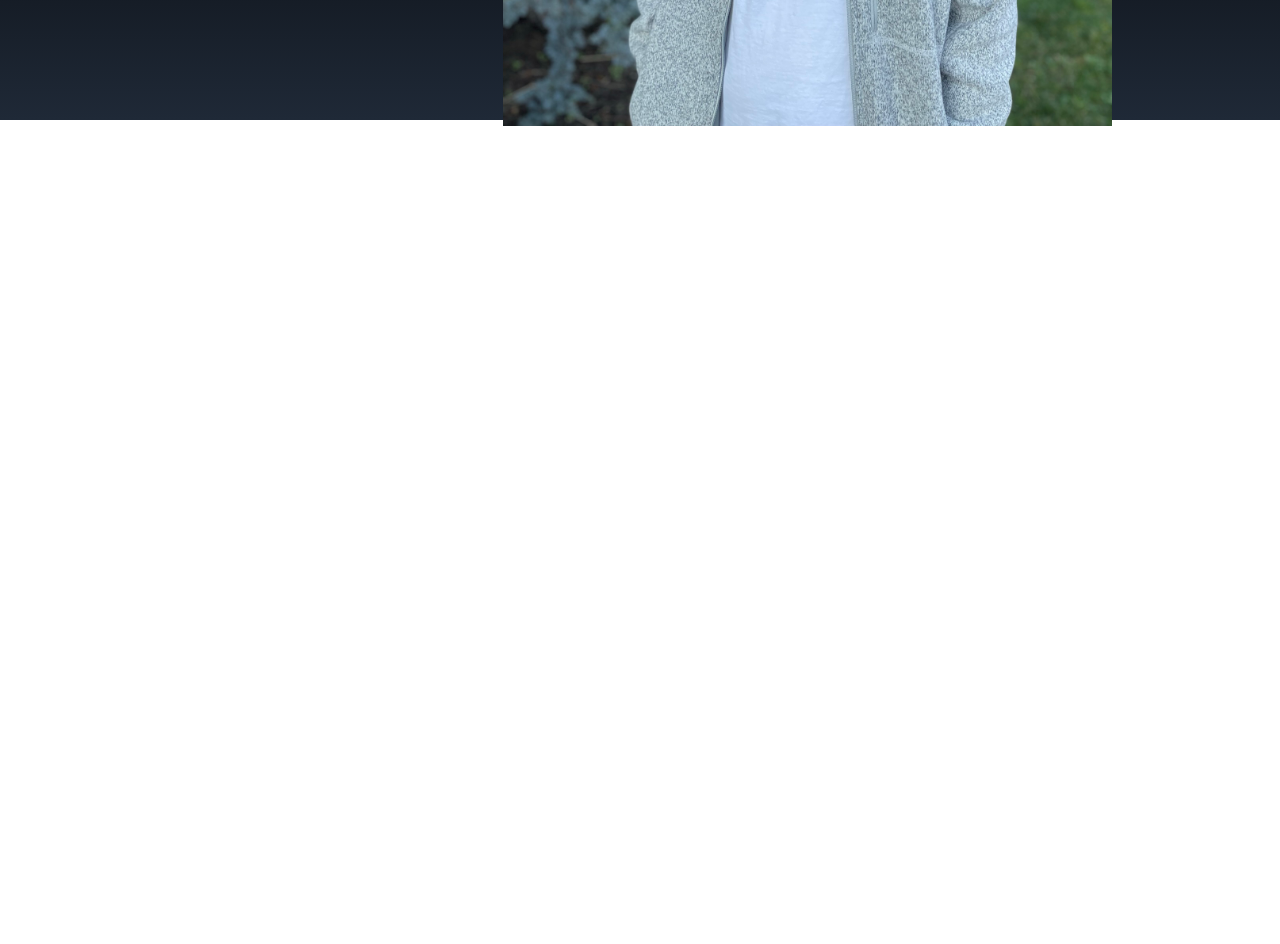
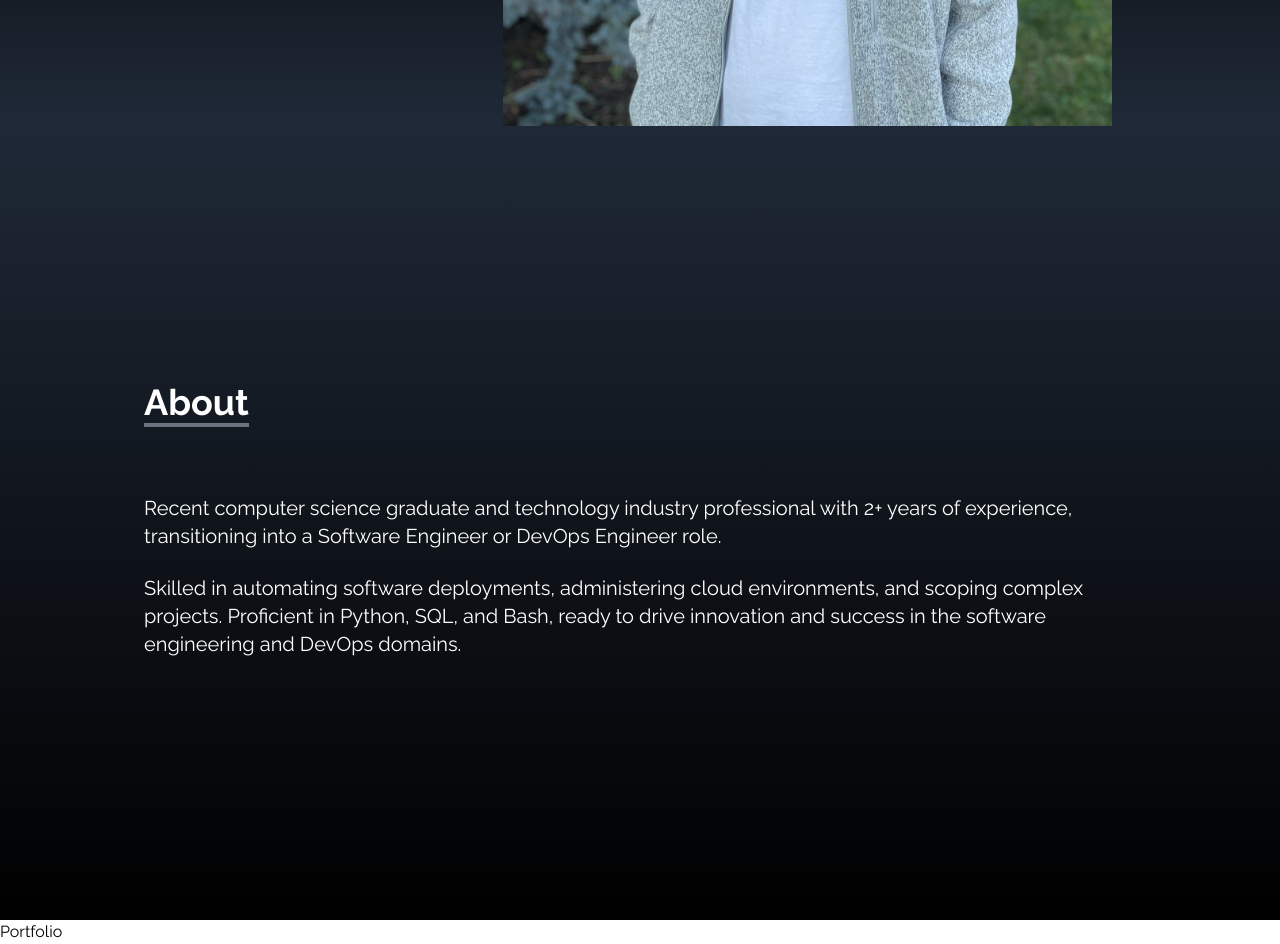
Before and after one commit to danieljbae/portfolio, a React (Create React App) app: page / in a window 1280 px wide. Shown: the part 680-1624 px from the top of the page. Before the commit the page ends 806 px from the top, so only its background shows below. Built offline with nearby package versions, Linux system fonts and the light colour scheme; the HTML template or start-up script is replaced by a standard one.

Commit message:
finalized about component

```diff
--- a/src/App.js
+++ b/src/App.js
@@ -1,6 +1,8 @@
 import NavBar from "./components/NavBar";
 import Home from "./components/Home";
 import SocialLinks from "./components/SocialLinks";
+import About from "./components/About";
+import Portfolio from "./components/Portfolio";
 
 function App() {
     return (
@@ -8,6 +10,8 @@
             <NavBar />
             <Home />
             <SocialLinks />
+            <About />
+            <Portfolio />
         </div>
     );
 }
--- /dev/null
+++ b/src/components/About.jsx
@@ -0,0 +1,29 @@
+import React from "react";
+
+const About = () => {
+    return (
+        <div
+            name="about"
+            className="w-full h-screen bg-gradient-to-b from-gray-800 to-black text-white"
+        >
+            <div className="max-w-screen-lg p-4 mx-auto flex flex-col justify-center w-full h-full">
+                <div className="pb-8">
+                    <p className="text-4xl font-bold inline border-b-4 border-gray-500">
+                        About
+                    </p>
+                </div>
+                <p className="text-xl mt-10">
+                    Recent computer science graduate and technology industry professional with 2+ years of experience,
+                    transitioning into a Software Engineer or DevOps Engineer role.
+                </p>
+                <br />
+                <p className="text-xl">
+                    Skilled in automating software deployments, administering cloud environments, and scoping complex projects.
+                    Proficient in Python, SQL, and Bash, ready to drive innovation and success in the software engineering and DevOps domains.
+                </p>
+            </div>
+        </div>
+    );
+};
+
+export default About;
--- /dev/null
+++ b/src/components/Portfolio.jsx
@@ -0,0 +1,9 @@
+import React from 'react'
+
+const Portfolio = () => {
+    return (
+        <div>Portfolio</div>
+    )
+}
+
+export default Portfolio
```
Also changed, not shown: src/components/Home.jsx (indentation only), src/components/NavBar.jsx (indentation only), src/components/SocialLinks.jsx (indentation only). Lines whose indentation alone changed are shown as unchanged.
